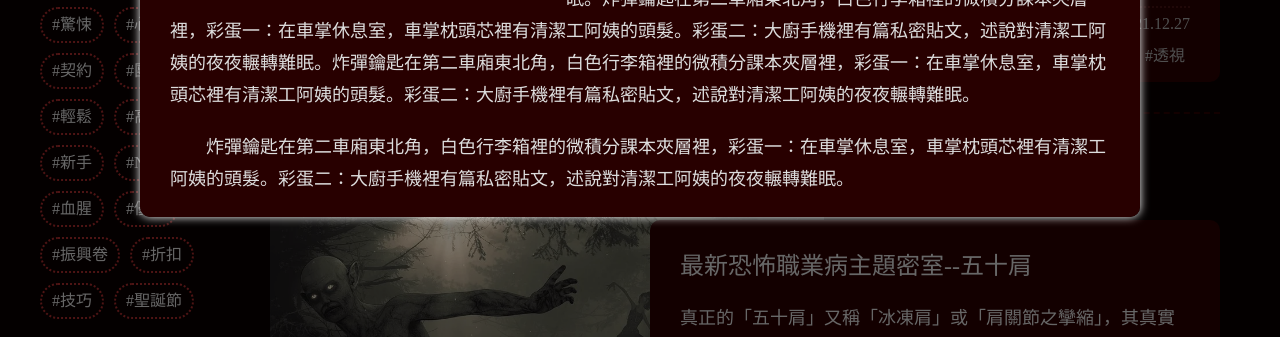
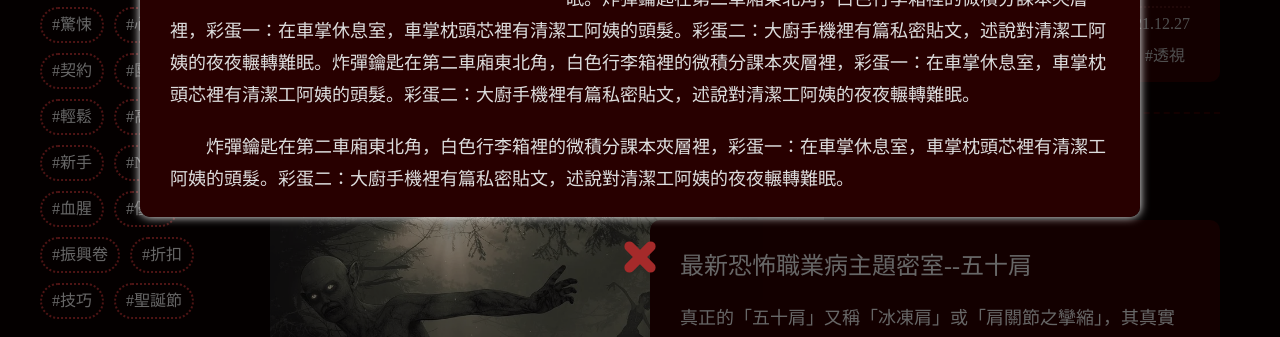
Before and after one commit to valvelvet/Tic_Tac_Toe, a plain HTML site: page news_page.html in a window 1280 px wide. Both pictures are taken after a click on the element 935 px from the left and 892 px from the top of the page. Shown: the part 955-1292 px from the top of the page. Drawn offline with Linux system fonts and the light colour scheme.

Commit message:
燈箱叉叉
一級優化:
預約頁:輸入驗證

二級優化:
消息頁:切換分類同步文章
ios 各種無效修正

問題:
滑鼠拖拉、ios難搞

```diff
--- a/business_activity_page.css
+++ b/business_activity_page.css
@@ -175,19 +175,6 @@
 }
 
 /* 表單 */
-#light_off.on {
-  display: block;
-}
-#light_off {
-  display: none;
-  height: 100vh;
-  width: 100%;
-  background-color: #0008;
-  position: fixed;
-  top: 0;
-  left: 0;
-  z-index: 10;
-}
 .float_list_box{
   width: 90vw;
   height: 70vh;
--- a/news_page.css
+++ b/news_page.css
@@ -217,20 +217,7 @@ main section{
   width: 50px;
 }
 
-
-#light_off.on {
-  display: block;
-}
-#light_off{
-  display: none;
-  height: 100vh;
-  width: 100%;
-  background-color: #0008;
-  position: fixed;
-  top: 0;
-  left: 0;
-  z-index: 10;
-}
+/* 內文 */
 .writings{
   width: 90vw;
   height: 70vh;
--- a/news_page.html
+++ b/news_page.html
@@ -420,9 +420,11 @@
     e.stopPropagation();    //阻斷蔓延
   }
 
-  function switch_light(){
-    document.getElementById('light_off').classList.toggle('on');
-  }
+  function switch_light(){ //燈箱開關
+      document.getElementById('light_off').classList.toggle('on');
+      // 燈箱叉叉
+      $('head').append(`<style>#light_off::before,#light_off::after{ bottom: calc(50% - ${$('#light_off > div').outerHeight()/2}px); }</style>`);
+    };
 
   window.addEventListener('load',function(){
     document.getElementById('open').addEventListener('click',switch_light,false);
--- a/reserve_page.css
+++ b/reserve_page.css
@@ -316,19 +316,6 @@
 }
 
 /* 表單 */
-#light_off.on {
-  display: block;
-}
-#light_off{
-  display: none;
-  height: 100vh;
-  width: 100%;
-  background-color: #0008;
-  position: fixed;
-  top: 0;
-  left: 0;
-  z-index: 10;
-}
 form{
   width: 90vw;
   max-height: 70vh;
--- a/universal.css
+++ b/universal.css
@@ -43,6 +43,7 @@ input {
   border-radius: 5px;
   background-color: var(--main-color);
 }
+
 /* loading畫面 */
 #loading{
   position: fixed;
@@ -136,6 +137,7 @@ input {
     box-shadow: -5px 0 30px #fff;
   }
 }
+
 /* 導覽列 */
 .header_float{
   background-color: rgba(165, 42, 42, .7);
@@ -155,7 +157,6 @@ input {
 .header_float .logo{
   height: 100%;
 }
-
 /* 圓形選單 */
 .circular-menu .floating-btn {
   cursor: pointer;
@@ -195,7 +196,6 @@ input {
   transform: rotate(-225deg);
   background-color: #441111;
 }
-
 /* 圓型底 */
 .circular-menu:after {
   display: none;
@@ -216,7 +216,6 @@ input {
   transform: scale(16, 16);
   transition-timing-function: cubic-bezier(.68, 1.55, .265, 1);
 }
-
 /* 連結 */
 .circular-menu .menu-item {
   opacity: 0;
@@ -236,7 +235,6 @@ input {
   background: linear-gradient(30deg, #0008 30%,#0000 70%);
   transition: transform .3s ease;
 }
-
 /* 選單連結動態 */
 .circular-menu .menu-item:hover {
   background: linear-gradient(30deg, #280000 40%,#0000 70%);
@@ -278,7 +276,6 @@ input {
   display: none;
 }
 
-
 /* 頭 */
 .banner{
   height: 65vh;
@@ -301,7 +298,38 @@ main section:first-child{
   margin-top: 60vh;
 }
 
-/* 底 */
+/* 燈箱 */
+#light_off.on {
+  display: block;
+}
+#light_off{
+  display: none;
+  height: 100vh;
+  width: 100%;
+  background-color: #0008;
+  position: fixed;
+  top: 0;
+  left: 0;
+  z-index: 10;
+}
+/* 叉叉 */
+#light_off::after,
+#light_off::before{
+  content: '';
+  width: 40px;
+  height: 10px;
+  border-radius: 10px;
+  background-color: brown;
+  position: absolute;
+  right: 50%;
+  bottom: 50%;
+  transform: translate(50%,calc(-50% + 50px)) rotate(45deg);
+}
+#light_off::after{
+  transform: translate(50%,calc(-50% + 50px)) rotate(-45deg);
+}
+
+/* 尾 */
 footer{
   position: relative;
   z-index: 1;
```
Also changed, not shown: business_activity_page.html (+4 -2 lines), reserve_page.html (+5 -3 lines).
